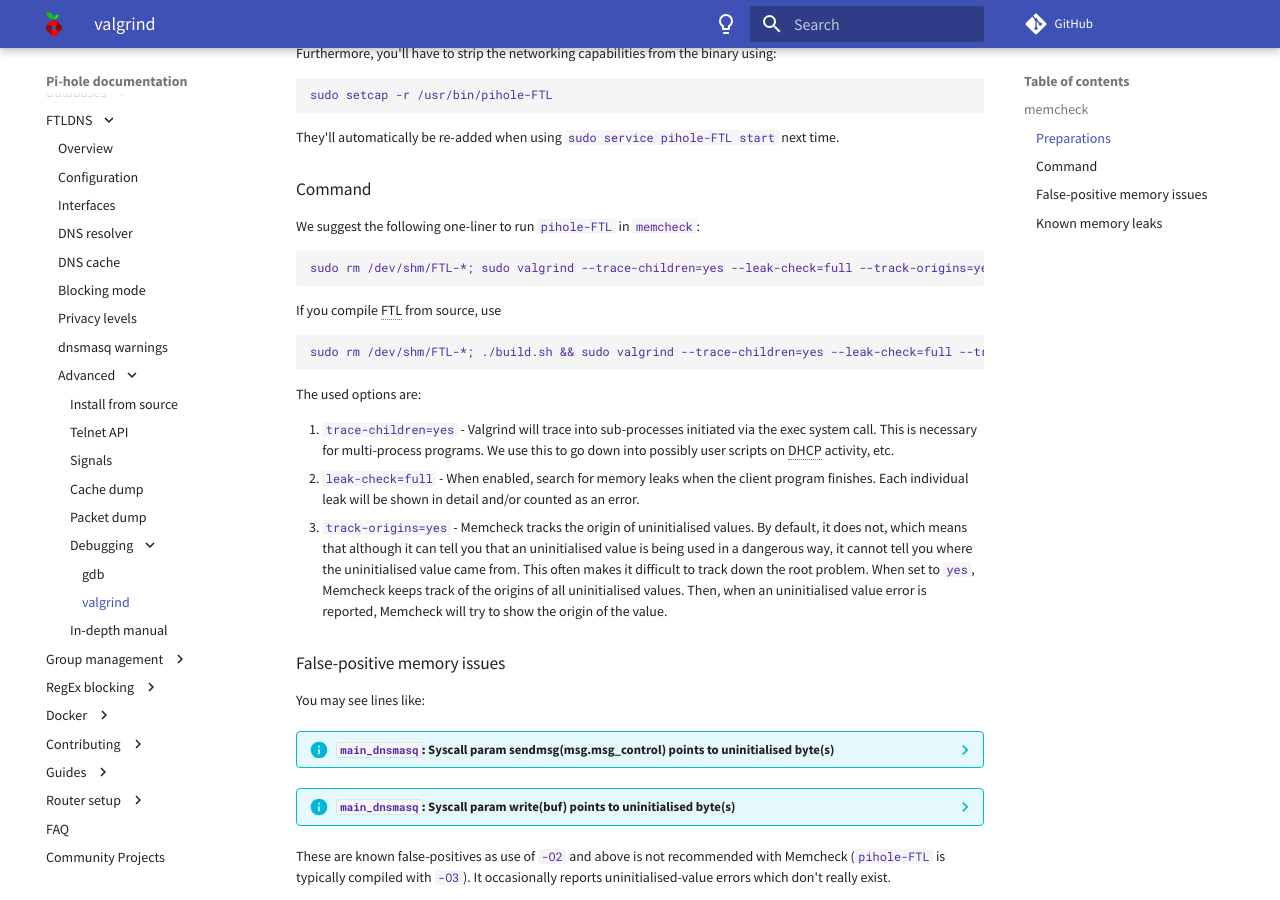
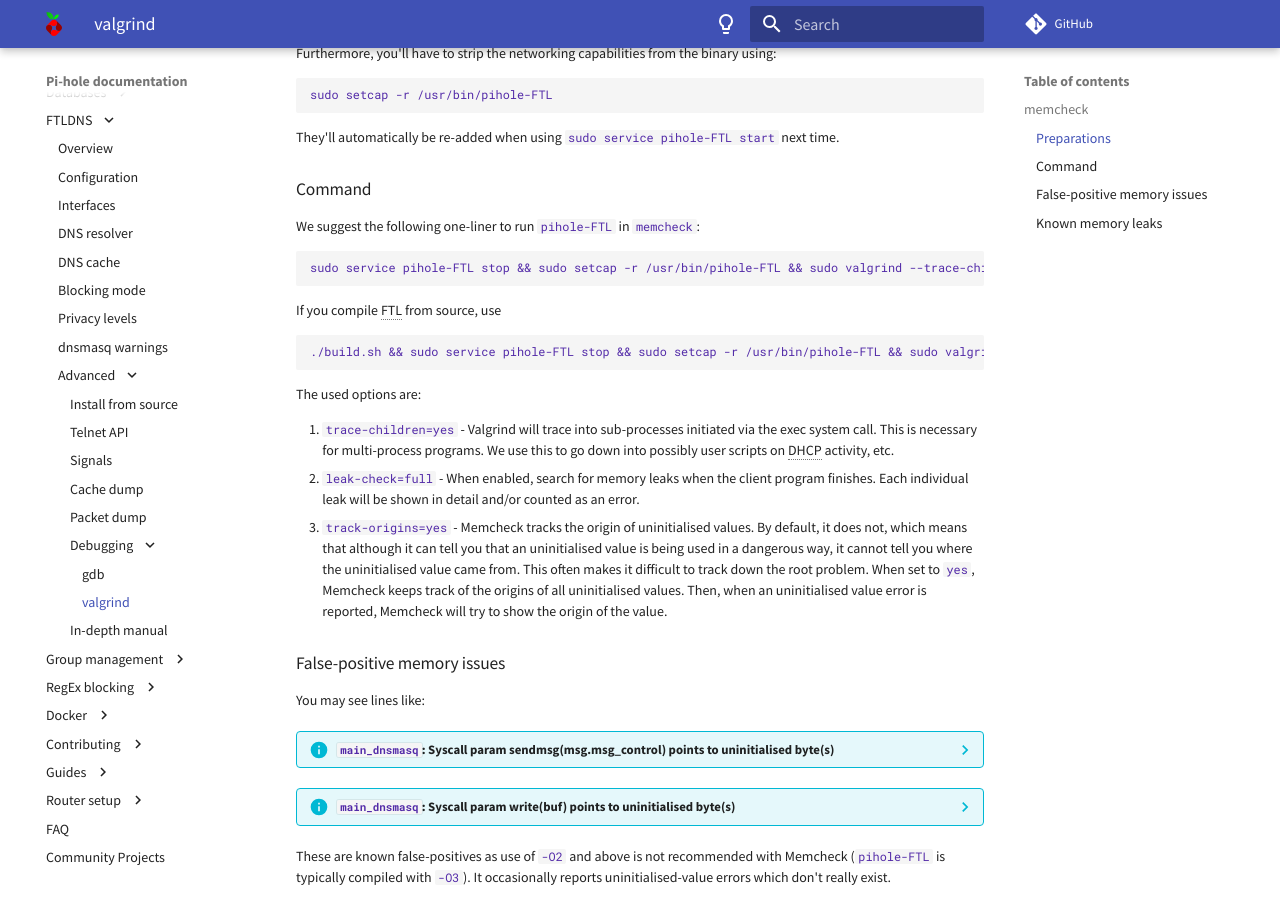
Before and after one commit to pi-hole/docs, an MkDocs documentation site: the page built from docs/ftldns/valgrind.md, in a window 1280 px wide and 900 px high, scrolled down 968 px. Built offline with MkDocs 1.6.1 and Material for MkDocs 9.7.7, drawn with Linux system fonts in a browser that asks for light colours; comment, search, counter and statistics services are not loaded.

Commit message:
Update valgrind one-liner to use option "--log-file" instead of a redirection.
Signed-off-by: DL6ER <dl6er@dl6er.de>

````diff
--- a/docs/ftldns/valgrind.md
+++ b/docs/ftldns/valgrind.md
@@ -44,13 +44,13 @@
 We suggest the following one-liner to run `pihole-FTL` in `memcheck`:
 
 ```
-sudo rm /dev/shm/FTL-*; sudo valgrind --trace-children=yes --leak-check=full --track-origins=yes -s /usr/bin/pihole-FTL &> valgrind.log
+sudo service pihole-FTL stop && sudo setcap -r /usr/bin/pihole-FTL && sudo valgrind --trace-children=yes --leak-check=full --track-origins=yes --log-file=valgrind.log -s /usr/bin/pihole-FTL
 ```
 
 If you compile FTL from source, use
 
 ```
-sudo rm /dev/shm/FTL-*; ./build.sh && sudo valgrind --trace-children=yes --leak-check=full --track-origins=yes -s ./pihole-FTL &> valgrind.log
+./build.sh && sudo service pihole-FTL stop && sudo setcap -r /usr/bin/pihole-FTL && sudo valgrind --trace-children=yes --leak-check=full --track-origins=yes --log-file=valgrind.log -s ./pihole-FTL
 ```
 
 The used options are:
````
